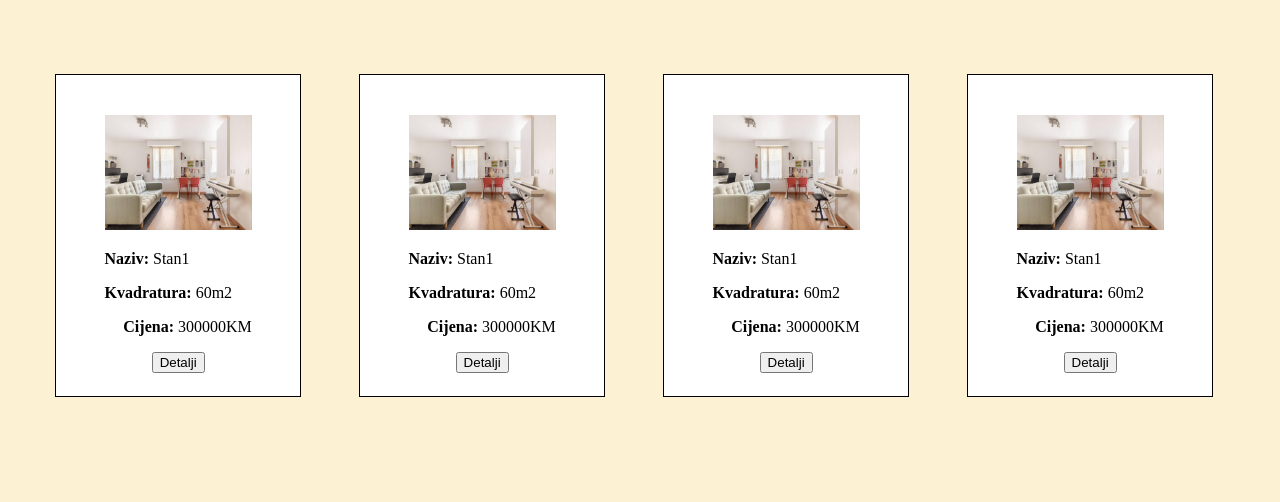
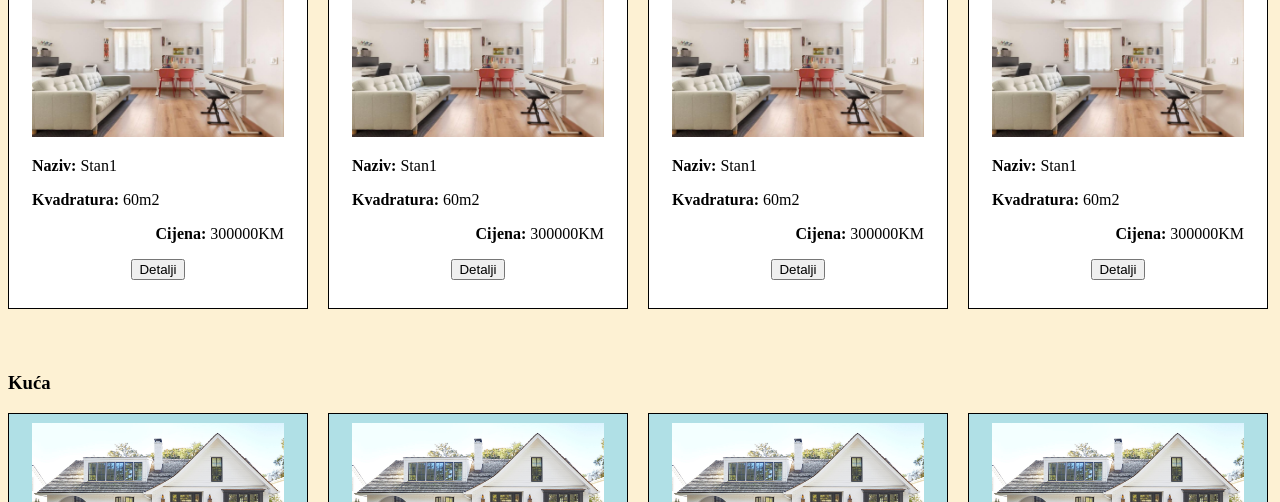
Before and after one commit to amarderschrecklicher/Real_Estate_Web_Page, a plain HTML site: page html/nekretnine.html in a window 1280 px wide. Shown: the part 152-654 px from the top of the page. Drawn offline with Linux system fonts and the light colour scheme; files that its build step writes are made by us from their sources; files whose address does not match are found by name.

Commit message:
grid function

```diff
--- a/css/nekretnine.css
+++ b/css/nekretnine.css
@@ -4,9 +4,8 @@ html{
 
  .grid-container {
     display: grid;
-    grid-template-columns: 100%;
-    padding: 3.75%;
-    grid-column-gap: 0;
+    grid-template-columns: repeat(auto-fit, 300px);
+    grid-column-gap: 20px;
     grid-row-gap: 20px;
 
   }
@@ -14,36 +13,7 @@ html{
     background-color: rgba(255, 255, 255, 0.8);
     border: 1px solid black;
     text-align: center;
-    padding: 10px;
-
-  }
-  @media only screen and (min-width: 601px) {
-    .grid-container{
-        grid-template-columns: 47.5% 47.5%;
-        grid-column-gap: 5%;
-        grid-row-gap: 40px;
-    }
-    .grid-container >div{
-        padding: 20px;
-    }
-  }
-  @media only screen and (min-width: 901px) {
-    .grid-container{
-        grid-template-columns: 30% 30% 30%;
-        grid-row-gap: 50px;
-    }
-    .grid-container >div{
-        padding: 30px;
-    }
-  }
-  @media only screen and (min-width: 1201px) {
-    .grid-container{
-        grid-template-columns: 21% 21% 21% 21%;
-        grid-row-gap: 1000px;
-    }
-    .grid-container >div{
-        padding: 40px;
-    }
+    padding: 3%;
   }
 
   ul{
@@ -77,7 +47,7 @@ img{
 }
 h3{
     margin-top: 5%;
-    font-size: 3.2vw;
+
 }
 #kuca-con >div{
     background-color:  powderblue;
```
